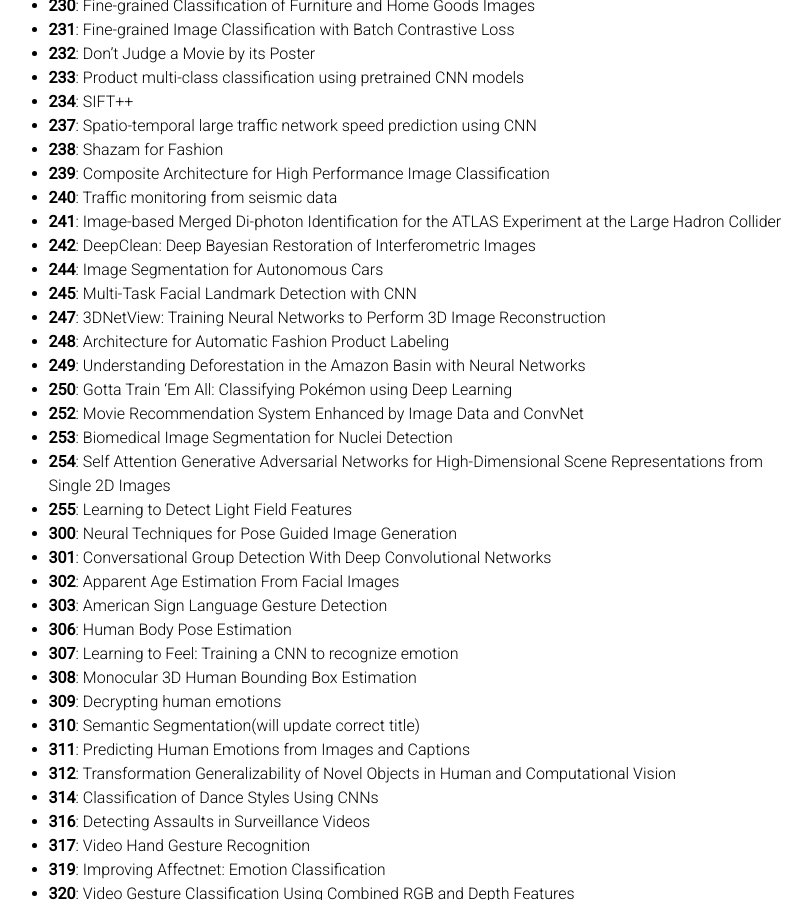
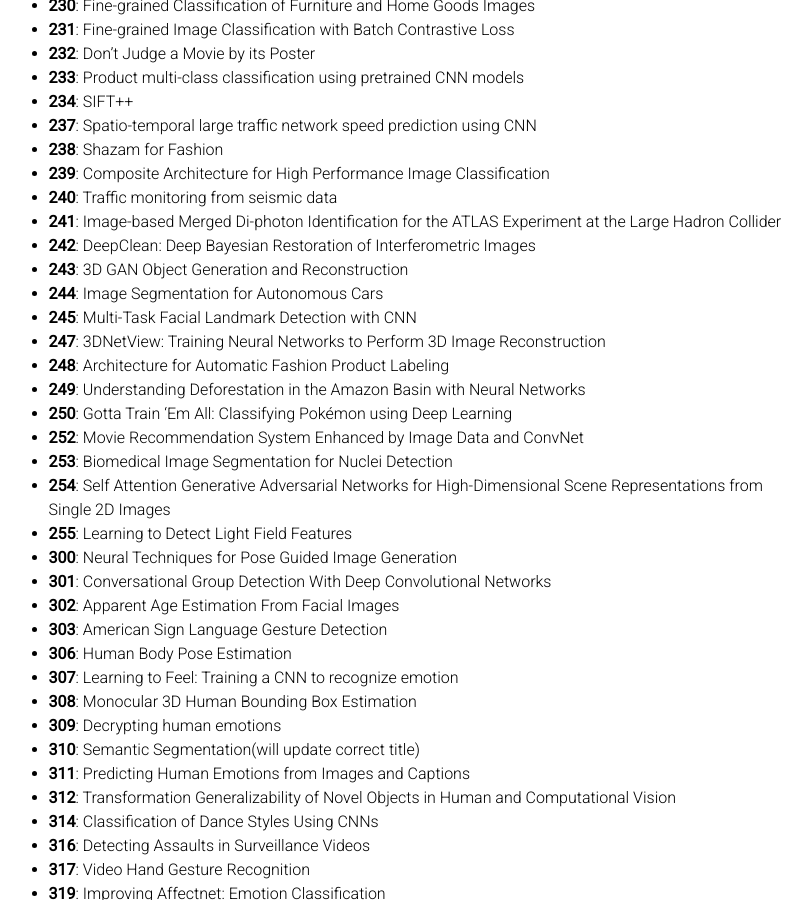
Before and after one commit to cs231n/cs231n.github.io, a Jekyll site: the page built from poster-2018.md, in a window 1280 px wide and 900 px high, scrolled down 2471 px. Shown: the whole window, without its empty margins (233-1045 px from the left). Built offline with Jekyll 4.4.1, drawn with Linux system fonts in a browser that asks for light colours.

Commit message:
add project 243

```diff
--- a/poster-2018.md
+++ b/poster-2018.md
@@ -98,6 +98,7 @@
 * **240**: Traffic monitoring from seismic data
 * **241**: Image-based Merged Di-photon Identification for the ATLAS Experiment at the Large Hadron Collider
 * **242**: DeepClean:  Deep Bayesian Restoration of Interferometric Images
+* **243**: 3D GAN Object Generation and Reconstruction
 * **244**: Image Segmentation for Autonomous Cars
 * **245**: Multi-Task Facial Landmark Detection with CNN
 * **247**: 3DNetView: Training Neural Networks to Perform 3D Image Reconstruction
```
